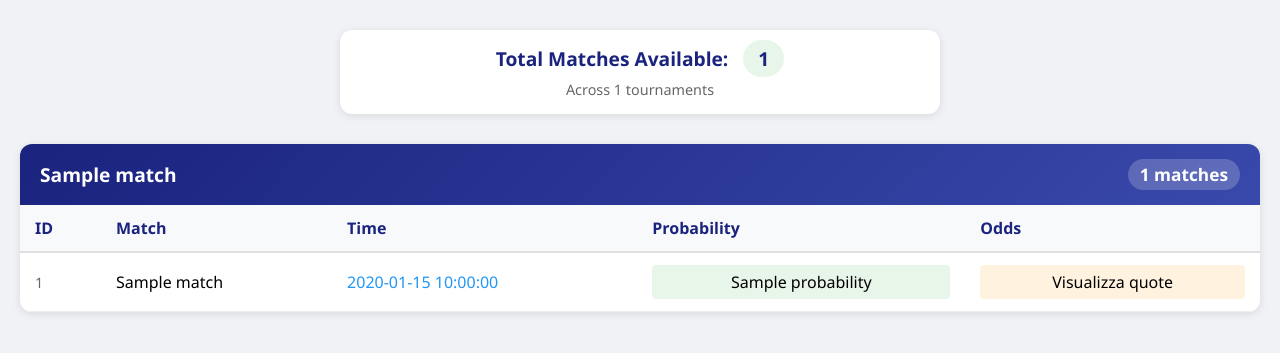
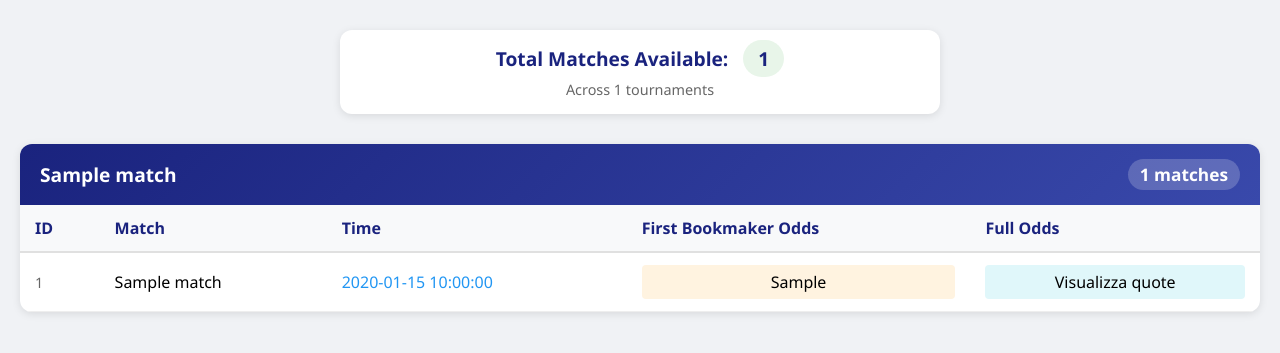
Before and after one commit to ehipluto/pingbet, a Flask app: template templates/matches.html in a window 1280 px wide. Shown: the part 84-437 px from the top of the page. Run offline with Flask 3, Linux system fonts and the light colour scheme; the template is opened without the code that fills it: most values are stand-ins (such as "Sample title", 1, 10 or a date in 2020); parts of the project's set-up code (start-up, migrations or seed data) failed here and were passed over.

Commit message:
Update matches.html

```diff
--- a/templates/matches.html
+++ b/templates/matches.html
@@ -93,16 +93,16 @@
             font-weight: 500;
         }
 
-        .probability {
-            background: #e8f5e9;
+        .first-bookmaker-odds {
+            background: #fff3e0;
             padding: 6px 12px;
             border-radius: 4px;
             text-align: center;
             font-weight: 500;
         }
 
-        .odds {
-            background: #fff3e0;
+        .modal-odds {
+            background: #e0f7fa;
             padding: 6px 12px;
             border-radius: 4px;
             text-align: center;
@@ -194,27 +194,18 @@
             box-shadow: 0 4px 8px rgba(0,0,0,0.1);
         }
 
-        /* Sistema di colori per le quote */
         .odds-value {
             font-weight: bold;
             padding: 4px 8px;
             border-radius: 4px;
         }
 
-        /* Colori per range di quote */
-        .odds-low {
-            background-color: #e3f2fd;
-            color: #1565c0;
-        }
-
-        .odds-medium {
-            background-color: #f1f8e9;
-            color: #2e7d32;
-        }
-
-        .odds-high {
-            background-color: #fbe9e7;
-            color: #d84315;
+        .modal-h2h-info {
+            background: #e8f5e9;
+            padding: 15px;
+            border-radius: 8px;
+            margin-bottom: 20px;
+            text-align: center;
         }
 
         /* Stili per il titolo della partita */
@@ -277,18 +268,21 @@
                         <th>ID</th>
                         <th>Match</th>
                         <th>Time</th>
-                        <th>Probability</th>
-                        <th>Odds</th>
+                        <th>First Bookmaker Odds</th>
+                        <th>Full Odds</th>
                     </tr>
                 </thead>
                 <tbody>
                     {% for match in tournament_matches %}
-                    <tr class="clickable-row" data-odds="{{ match.Odds }}">
+                    <tr class="clickable-row"
+                        data-odds="{{ match.Odds }}"
+                        data-h2h-probability="{{ match.H2HProbability }}"
+                        data-h2h-count="{{ match.H2HCount }}">
                         <td class="match-id">{{ match.ID }}</td>
                         <td class="match-name">{{ match.Match }}</td>
                         <td class="match-time">{{ match.Time }}</td>
-                        <td><div class="probability">{{ match.Probability }}</div></td>
-                        <td><div class="odds">Visualizza quote</div></td>
+                        <td><div class="first-bookmaker-odds">{{ match.FirstBookmakerOdds }}</div></td>
+                        <td><div class="modal-odds">Visualizza quote</div></td>
                     </tr>
                     {% endfor %}
                 </tbody>
@@ -300,6 +294,7 @@
         <div class="modal-content">
             <span class="close">&times;</span>
             <h2 id="modalMatchName"></h2>
+            <div id="h2hInfoContainer" class="modal-h2h-info"></div>
             <div id="oddsContainer" class="odds-container"></div>
         </div>
     </div>
@@ -312,15 +307,28 @@
         row.addEventListener('click', function() {
             const odds = this.getAttribute('data-odds');
             const matchName = this.querySelector('.match-name').textContent;
-            displayOdds(odds, matchName);
+            const h2hProbability = this.getAttribute('data-h2h-probability');
+            const h2hCount = this.getAttribute('data-h2h-count');
+            displayMatchDetails(odds, matchName, h2hProbability, h2hCount);
         });
     });
 
-    function displayOdds(oddsString, matchName) {
-        const container = document.getElementById("oddsContainer");
+    function displayMatchDetails(oddsString, matchName, h2hProbability, h2hCount) {
+        const oddsContainer = document.getElementById("oddsContainer");
+        const h2hContainer = document.getElementById("h2hInfoContainer");
         document.getElementById("modalMatchName").textContent = matchName;
-        container.innerHTML = '';
 
+        // Display H2H information
+        h2hContainer.innerHTML = `
+            <strong>Head-to-Head Statistics:</strong><br>
+            Probability: ${h2hProbability} <br>
+            Matches Analyzed: ${h2hCount}
+        `;
+
+        // Clear previous odds
+        oddsContainer.innerHTML = '';
+
+        // Process and display all bookmaker odds
         const bookmakers = oddsString.split('|').filter(b => b.trim());
 
         bookmakers.forEach(bookmaker => {
@@ -348,7 +356,7 @@
                 </div>
             `;
 
-            container.appendChild(card);
+            oddsContainer.appendChild(card);
         });
 
         modal.style.display = "block";
```
